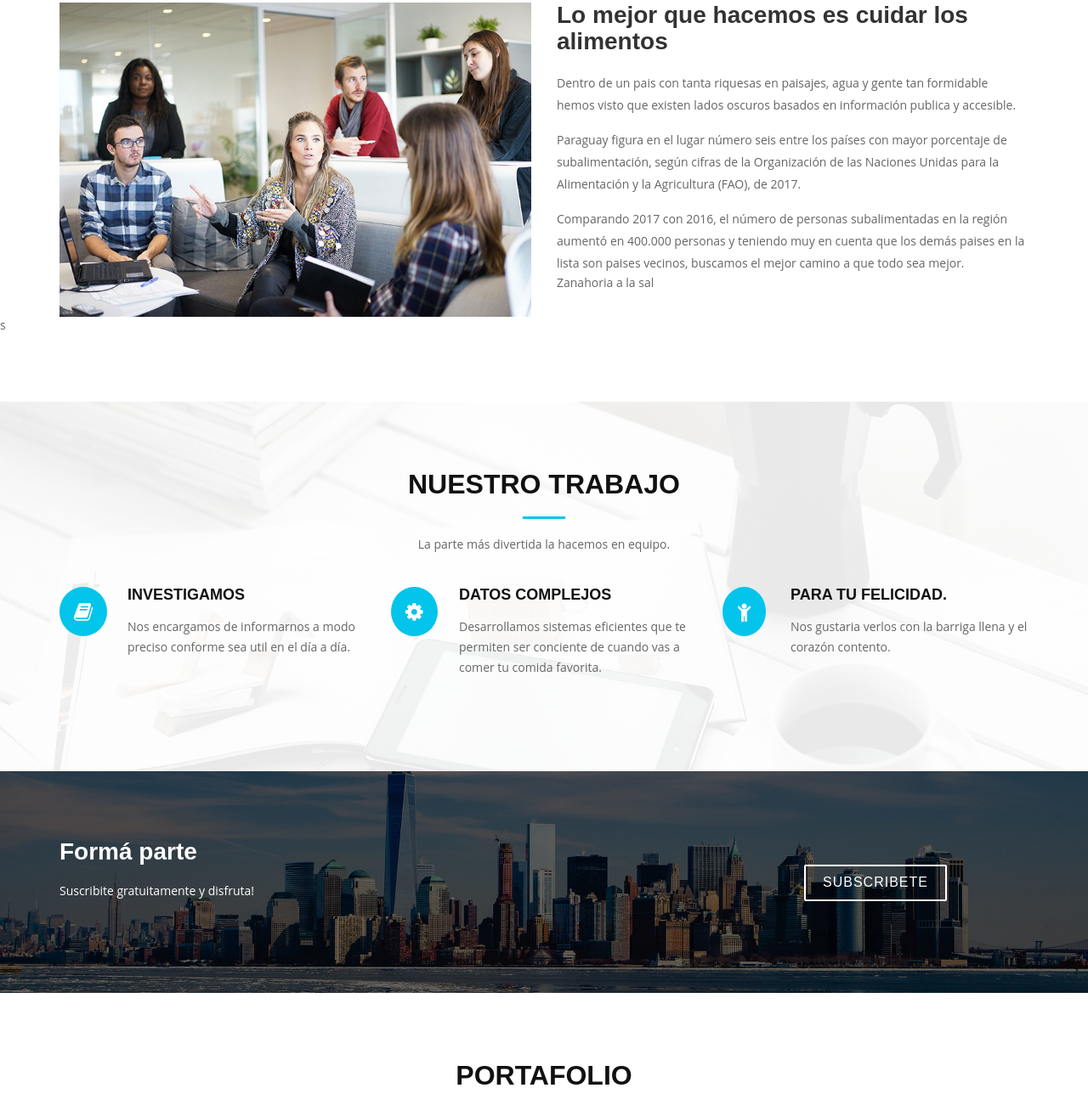
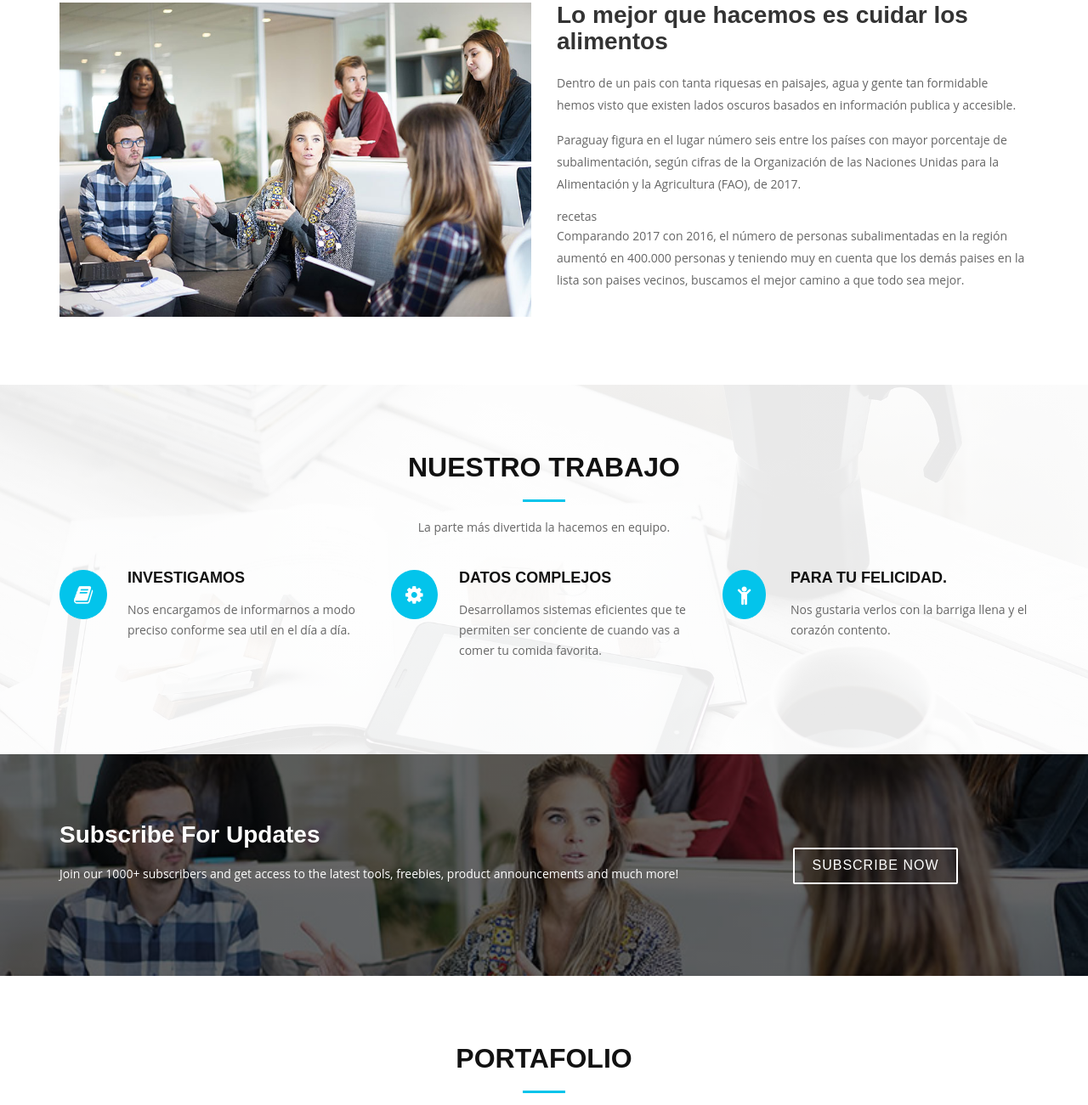
Before and after one commit to lestigarribiaf/karupora, a Django app: page /recetas/ in a window 1280 px wide. Shown: the part 1105-2406 px from the top of the page at 85% size. Run offline with Django 3.2, Linux system fonts and the light colour scheme; data comes from the database, SQL or seed files in the repository; some libraries are stand-ins or nearby versions.

Commit message:
ediciion subscribe

```diff
--- a/pendientes/static/css/style.css
+++ b/pendientes/static/css/style.css
@@ -579,7 +579,7 @@ body.mobile-nav-active #mobile-nav-toggle {
 /* Subscribe Section
 --------------------------------*/
 #subscribe {
-  background: linear-gradient(rgba(0, 0, 0, 0.6), rgba(0, 0, 0, 0.6)), url(../static/img/subscribe-bg.jpg) fixed center center;
+  background: linear-gradient(rgba(0, 0, 0, 0.6), rgba(0, 0, 0, 0.6)), url(../static/img/about-img.jpg) fixed center center;
   background-size: cover;
   padding: 80px 0;
 }
--- a/pendientes/templates/main_template.html
+++ b/pendientes/templates/main_template.html
@@ -128,14 +128,14 @@
           </p>
           <p class="about-text">
             Paraguay figura en el lugar número seis entre los países con mayor porcentaje de subalimentación, según cifras de la Organización de las Naciones Unidas para la Alimentación y la Agricultura (FAO), de 2017.
-          </p>
+          </p>recetas
           <p class="about-text">
             Comparando 2017 con 2016, el número de personas subalimentadas en la región aumentó en 400.000 personas
             y teniendo muy en cuenta que los demás paises en la lista son paises vecinos, buscamos el mejor camino a que todo sea mejor. </p>
-        {{ name.0 }}
+
           </div>
       </div>
-    </div>s
+    </div>
   </section>
 
   <!--==========================
@@ -180,11 +180,11 @@
     <div class="container wow fadeInUp">
       <div class="row">
         <div class="col-md-8">
-          <h3 class="subscribe-title">Formá parte</h3>
-          <p class="subscribe-text">Suscribite gratuitamente y disfruta!</p>
+          <h3 class="subscribe-title">Subscribe For Updates</h3>
+          <p class="subscribe-text">Join our 1000+ subscribers and get access to the latest tools, freebies, product announcements and much more!</p>
         </div>
         <div class="col-md-4 subscribe-btn-container">
-          <a class="subscribe-btn" href="#">Subscribete</a>
+          <a class="subscribe-btn" href="#">Subscribe Now</a>
         </div>
       </div>
     </div>
```
